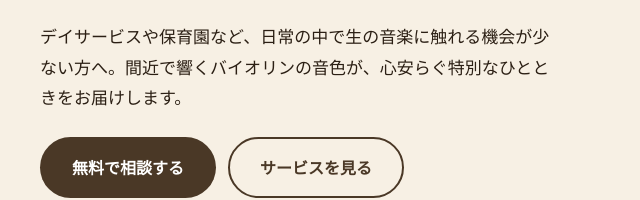
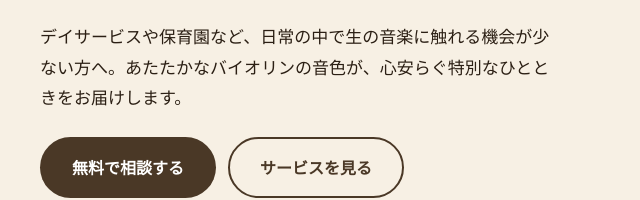
Before and after one commit to oe-shota/violin-hp-mock, a plain HTML site: page index.html in a window 1280 px wide. Shown: the part 406-606 px from the top of the page, 0-640 px from the left. Drawn offline with Linux system fonts and the light colour scheme.

Commit message:
fix: change hero copy adjective to あたたかな (issue #1 option B3)
Refs #1

Co-Authored-By: Claude Opus 5.5 <noreply@anthropic.com>

```diff
--- a/index.html
+++ b/index.html
@@ -41,7 +41,7 @@ a{color:#4A3826}a:hover{color:#2B1F14}
 <div style="flex: 1 1 460px; min-width: 0; display: flex; flex-direction: column; gap: 24px">
 <p style="margin: 0; font-size: 14px; font-weight: 700; letter-spacing: 0.2em; color: #6E5132">宮城県の出張バイオリン演奏</p>
 <h1 style="margin: 0; font-family: 'Noto Serif JP', serif; font-weight: 700; font-size: 52px; line-height: 1.4; color: #2B1F14">いつもの場所に<br>バイオリンの音色を</h1>
-<p style="margin: 0; font-size: 17px; max-width: 520px">デイサービスや保育園など、日常の中で生の音楽に触れる機会が少ない方へ。間近で響くバイオリンの音色が、心安らぐ特別なひとときをお届けします。</p>
+<p style="margin: 0; font-size: 17px; max-width: 520px">デイサービスや保育園など、日常の中で生の音楽に触れる機会が少ない方へ。あたたかなバイオリンの音色が、心安らぐ特別なひとときをお届けします。</p>
 <div style="display: flex; flex-wrap: wrap; gap: 12px">
 <a href="#contact" style="text-decoration: none; background: #4A3826; color: #FFFFFF; padding: 16px 32px; border-radius: 999px; font-weight: 700; font-size: 16px">無料で相談する</a>
 <a href="#service" style="text-decoration: none; background: transparent; color: #4A3826; border: 2px solid #4A3826; padding: 14px 30px; border-radius: 999px; font-weight: 700; font-size: 16px">サービスを見る</a>
```
